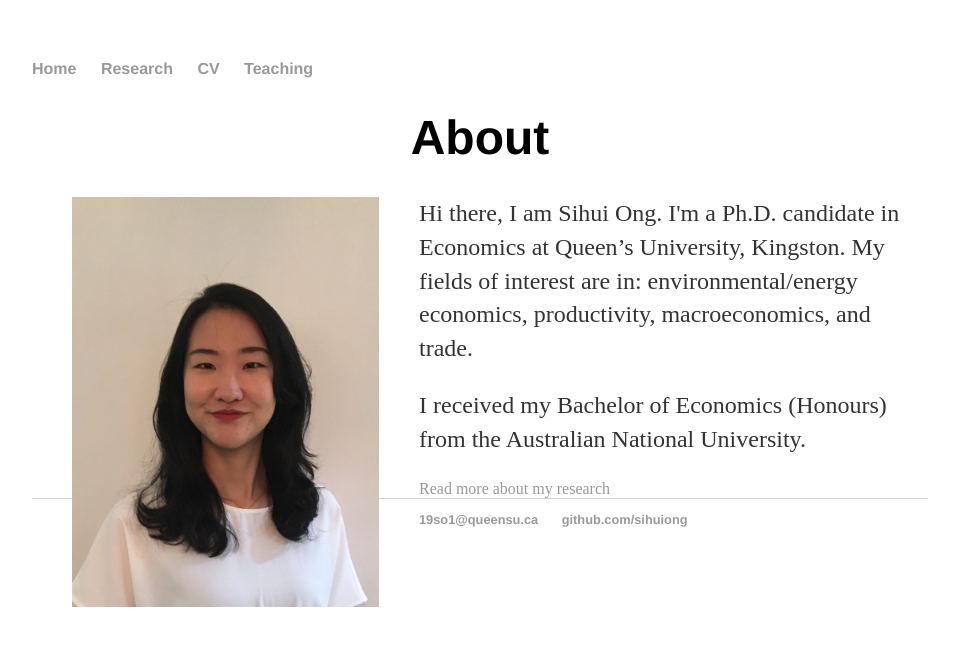
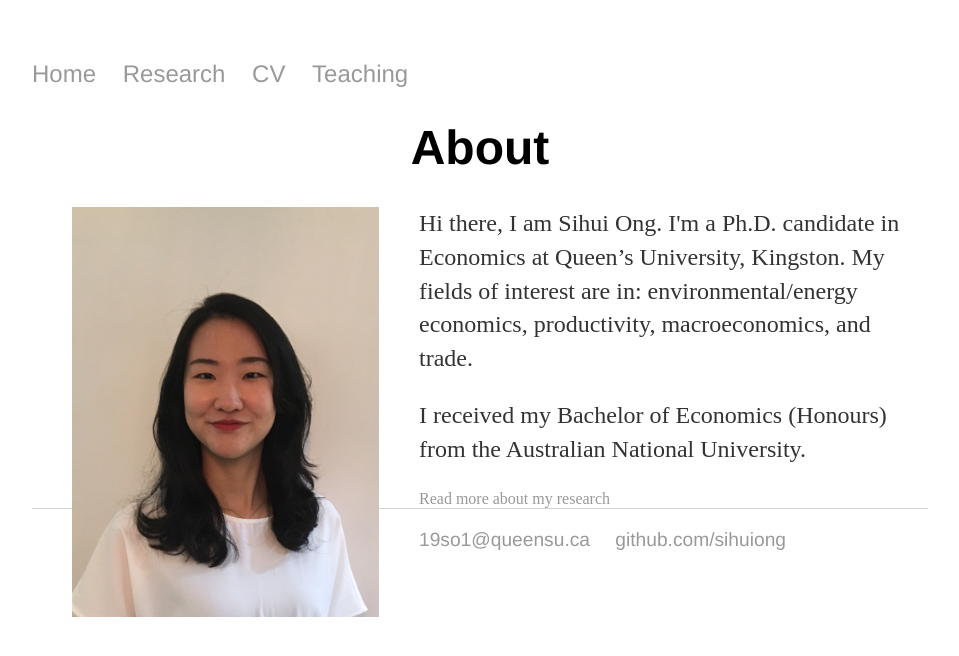
Before and after one commit to SihuiOng/SihuiOng.github.io, a Jekyll site: the page built from index.html, in a window 1280 px wide. Shown: the top 656 px of the page, without its empty margins (160-1119 px from the left). Built offline with Jekyll 4.4.1, drawn with Linux system fonts in a browser that asks for light colours.

Commit message:
Update main.css

```diff
--- a/css/main.css
+++ b/css/main.css
@@ -6,7 +6,7 @@ nav ul, footer ul {
     font-family:'Helvetica', 'Arial', 'Sans-Serif';
     padding: 0px;
     list-style: none;
-    font-weight: bold;
+    font-size: 1.5em;
 }
 nav ul li, footer ul li {
     display: inline;
```
